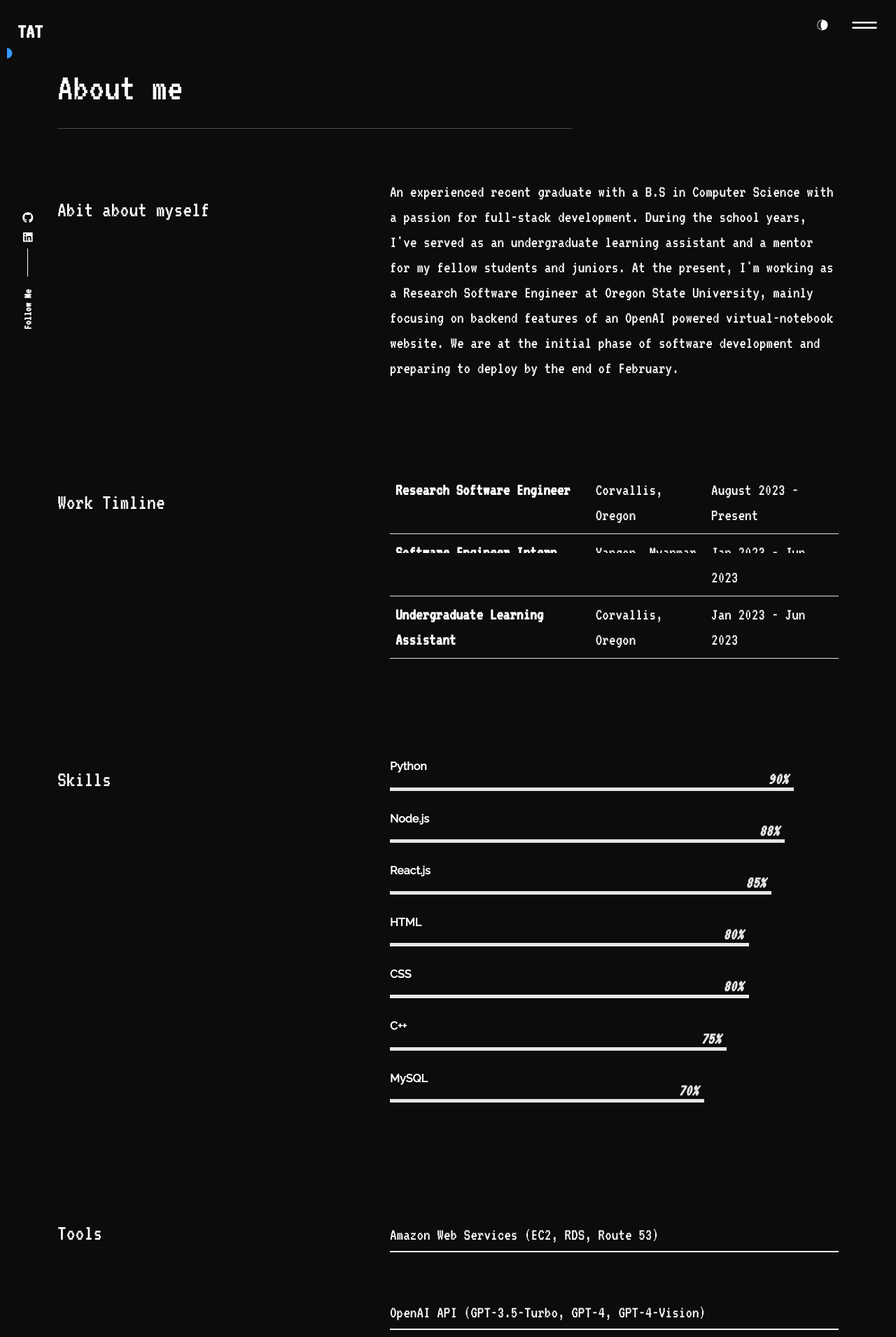
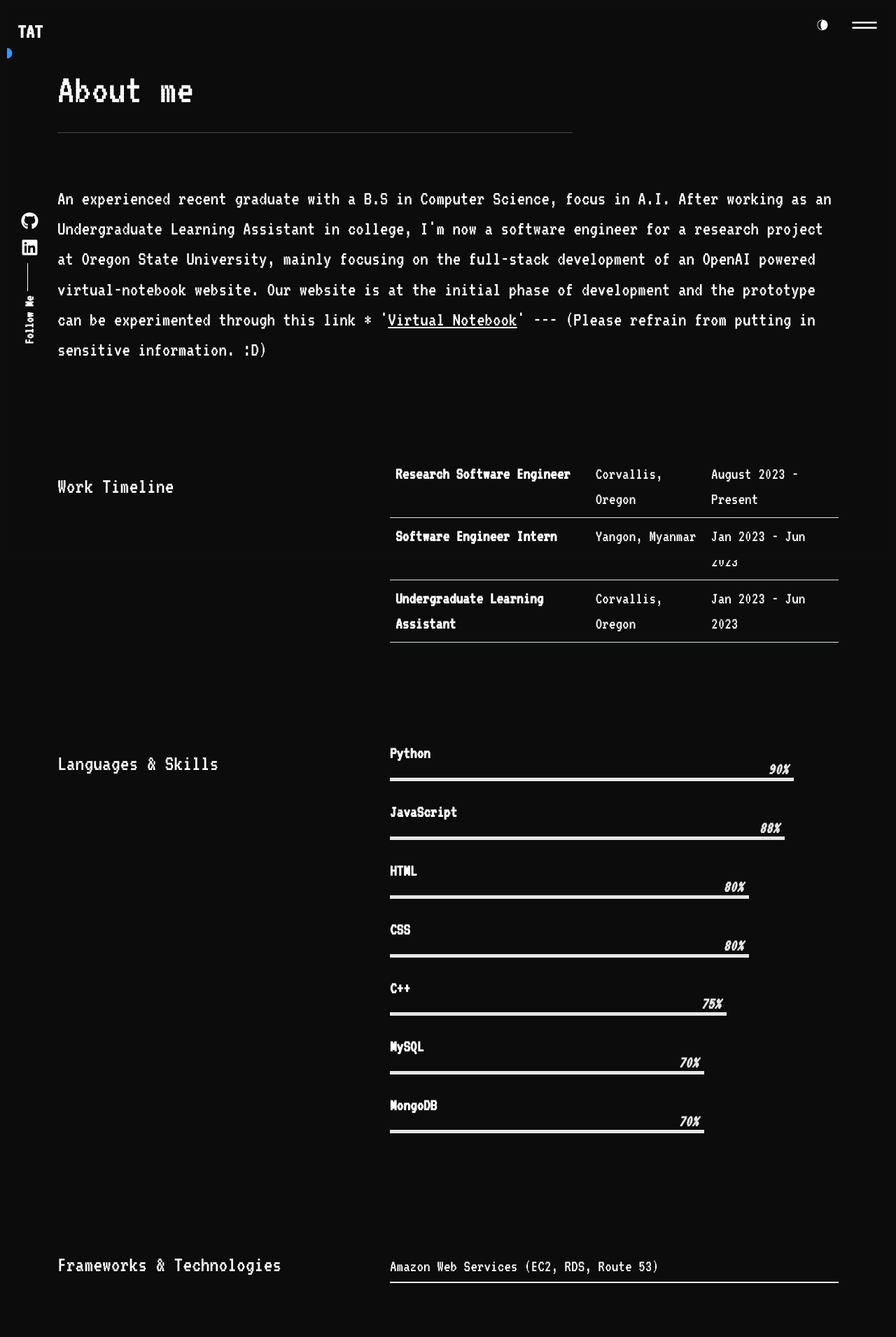
Before and after one commit to toby12352/pixel-portfolio, a React (Create React App) app: page /about in a window 1280 px wide. Shown: the top 1910 px of the page at 70% size. Built offline with nearby package versions, Linux system fonts and the light colour scheme.

Commit message:
Fixed Texts

```diff
--- a/package.json
+++ b/package.json
@@ -1,7 +1,7 @@
 {
     "name": "react-portfolio",
     "version": "0.1.0",
-    "homepage": "https://toby12352.github.io/tobythaung-personal-website/",
+    "homepage": "https://toby12352.github.io/pixel-portfolio",
     "private": true,
     "dependencies": {
         "bootstrap": "^5.2.3",
@@ -44,6 +44,6 @@
         ]
     },
     "devDependencies": {
-        "gh-pages": "^6.0.0"
+        "gh-pages": "^6.1.0"
     }
 }
--- a/src/components/socialicons/index.js
+++ b/src/components/socialicons/index.js
@@ -16,20 +16,20 @@
       <ul>
         {socialprofils.github && (
           <li>
-            <a href={socialprofils.github}>
-              <FaGithub />
+            <a href={socialprofils.github} style={{paddingRight:'1rem'}}>
+              <FaGithub/>
             </a>
           </li>
         )}
         {socialprofils.linkedin && (
           <li>
-            <a href={socialprofils.linkedin}>
-              <FaLinkedin />
+            <a href={socialprofils.linkedin} style={{paddingRight:'1rem'}}>
+              <FaLinkedin/>
             </a>
           </li>
         )}
       </ul>
-      <p style={{fontSize:'1rem'}}>Follow Me</p>
+      <p style={{paddingRight:'1rem', fontSize:'1.2rem'}}>Follow Me</p>
     </div>
   );
 };
--- a/src/components/socialicons/style.css
+++ b/src/components/socialicons/style.css
@@ -31,11 +31,12 @@
     white-space: nowrap;
     position: relative;
     transform: rotate( -90deg);
+    padding-right: 1rem;
 }
 
 .stick_follow_icon ul li {
     display: block;
-    font-size: 12px;
+    font-size: 1.2rem;
     text-align: center;
     margin-bottom: 10px;
     transition: all .3s;
--- a/src/content_option.js
+++ b/src/content_option.js
@@ -1,7 +1,7 @@
 const logotext = "TAT";
 const meta = {
     title: "Tun Aung(Toby) Thaung",
-    description: "Hello, I’m Toby, a software devloper,currently working for a research in Oregon State University",
+    description: "Hello, I’m Toby, a software devloper, currently working for a research project in Oregon State University",
 };
 
 const introdata = {
@@ -13,14 +13,12 @@
         third: "Front-End Developer",
     },
     description: "Welcome to my portfolio website! I'm a passionate Full Stack Developer with a love for crafting web experiences that are both beautiful and functional.",
-    // your_img_url: "https://images.hdqwalls.com/wallpapers/waves-4k-wm.jpg",
-    // your_img_url:"https://static.vecteezy.com/system/resources/previews/027/896/244/non_2x/lo-fi-design-bw-cute-kawaii-lo-fi-backgrounds-set-park-swimming-pool-monochromatic-2d-cartoon-landscape-illustrations-lofi-aesthetic-wallpapers-desktop-japanese-anime-scenery-dreamy-vibes-vector.jpg"
     your_img_url:"https://storage.ko-fi.com/cdn/useruploads/post/0a340988-1a6c-46bf-a17f-96c926d246ae_cloudshoritzonalwm.png",
 };
 
 const dataabout = {
     title: "Abit about myself",
-    aboutme: "An experienced recent graduate with a B.S in Computer Science with a passion for full-stack development. During the school years, I've served as an undergraduate learning assistant and a mentor for my fellow students and juniors. At the present, I'm working as a Research Software Engineer at Oregon State University, mainly focusing on backend features of an OpenAI powered virtual-notebook website. We are at the initial phase of software development and preparing to deploy by the end of February.",
+    aboutme: "An experienced recent graduate with a B.S in Computer Science, focus in A.I. After working as an Undergraduate Learning Assistant in college, I'm now a software engineer for a research project at Oregon State University, mainly focusing on the full-stack development of an OpenAI powered virtual-notebook website. Our website is at the initial phase of development and the prototype can be experimented through this link",
 };
 
 const worktimeline = [{
@@ -46,12 +44,8 @@
         value: 90,
     },
     {
-        name: "Node.js",
+        name: "JavaScript",
         value: 88,
-    },
-    {
-        name: "React.js",
-        value: 85,
     },
     {
         name: "HTML",
@@ -68,6 +62,10 @@
     {
         name: "MySQL",
         value: 70,
+    },
+    {
+        name: "MongoDB",
+        value: 70,
     }
 ];
 
@@ -76,10 +74,19 @@
         title: "Amazon Web Services (EC2, RDS, Route 53)"
     },
     {
-        title: "OpenAI API (GPT-3.5-Turbo, GPT-4, GPT-4-Vision)"
+        title: "Node.js"
+    },
+    {
+        title: "React.js"
+    },
+    {
+        title: "TailWind CSS"
     },
     {
         title: "Google Cloud"
+    },
+    {
+        title: "OpenAI API (GPT-3.5-Turbo, GPT-4, GPT-4-Vision)"
     },
     {
         title: "Docker"
@@ -88,40 +95,39 @@
 
 const dataportfolio = [
     {
-        // img: "https://static.vecteezy.com/system/resources/previews/012/581/533/non_2x/black-and-white-notebook-01-vector.jpg",
         img: "https://static.vecteezy.com/ti/vetor-gratis/p3/7816869-vector-pixel-art-book-icon-for-game-development-gratis-vetor.jpg",
-        description: "Virtual notebook website fully powered by OpenAI (Since website is unsecured right now, please refrain from putting in sensitive information.)",
+        description: "Virtual notebook website fully powered by OpenAI ---  (Since website is unsecured right now, please refrain from putting in sensitive information.⚠️)",
         link: "http://54.70.119.142:3000/"
     },
     {
-        // img:"https://static.vecteezy.com/system/resources/previews/005/749/511/original/propelier-aircraft-retro-vintage-small-plane-single-engine-contour-outline-line-icon-black-color-illustration-image-thin-flat-style-vector.jpg",
         img:"https://static.vecteezy.com/system/resources/previews/007/530/656/original/pixel-art-airplane-artwork-vector.jpg",
-        description: "Interactable website built using React & Three.js",
+        description: "3D Interactable website built using React & Three.js",
         link: "https://verdant-cupcake-e6a27a.netlify.app/"
     },
     {
-        // img: "https://static.vecteezy.com/system/resources/previews/024/672/801/original/weather-forecast-outline-web-icon-set-thin-line-icons-collection-editable-stroke-vector.jpg",
+        img:"https://static.vecteezy.com/system/resources/previews/007/581/530/original/speech-bubble-place-for-text-boxes-with-pixel-art-illustration-free-vector.jpg",
+        description: "A simple group chatroom for visitors to this website. No need to sign up! --- (Since website is unsecured right now, please refrain from putting in sensitive information.⚠️)",
+        link: "http://52.34.201.95/"
+    },
+    {
         img:"https://media.istockphoto.com/id/1015350564/vector/pixel-art-vector-weather-application-icons-set.jpg?s=612x612&w=0&k=20&c=OVdCKUnMuuaD9OuFwU0UO3N5pbClY70s42gOvysdD-I=",
-        description: "An android application, designed to deliver daily weather forecasts to users. The users can search weather forecast for 5 days with data every 3 hours by geographic coordinates.",
+        description: "Code for an android application, designed to deliver daily weather forecasts to users in a day-to-day life.",
         link: "https://github.com/toby12352/OpenWeather",
     },
     {
-        // img: "https://thumbs.dreamstime.com/b/business-woman-costume-making-presentation-explaining-charts-board-audience-conference-hall-seminar-lecture-ve-126392865.jpg",
         img:"https://community.gamedev.tv/uploads/db2322/original/3X/0/a/0a86cbc5e12df24cb8c1ae277c4332a2d2a95ad4.png",
-        description: "Tarpaulin Restful API is a lightweight course management tool aimed at enhancing database security and scalability using cutting-edge technologies.",
+        description: "Code for a lightweight course management API, designed for education industry's use and powered with enhanced database security and scalability. Similar to Canvas.",
         link: "https://github.com/toby12352/Tarpaulin-Restful-API",
     },
     {
-        // img: "https://static.vecteezy.com/system/resources/previews/027/739/083/original/simple-film-camera-icon-movie-camera-vector.jpg",
         img:"https://img.freepik.com/premium-vector/take-board-with-pixel-art-style_475147-252.jpg",
-        description: "An android application that provides users with trending rich movie and series data in a collaborative, team-oriented environment.",
+        description: "Code for an android application which provides users with the most recent trending movies and TVseries information like IMDB.",
         link: "https://github.com/toby12352/Eivom",
     },
     {
-        // img: "https://img.freepik.com/premium-vector/thin-line-teamwork-icon-like-virtual-webinar-chatroom-simple-outline-trend-modern-thought-logotype-graphic-lineart-stroke-art-design-isolated-white-concept-three-people-with-speechbubble_995545-40.jpg?w=2000",
-        img:"https://static.vecteezy.com/system/resources/previews/007/581/530/original/speech-bubble-place-for-text-boxes-with-pixel-art-illustration-free-vector.jpg",
-        description: "A simple groupchatroom for every users. No need to sign up!",
-        link: "https://github.com/toby12352/react-chatroom"
+        img:"https://i.ibb.co/ygvbhVM/resume-logo3.png",
+        description: "Please contact me for freelance or job offers😁! (P.S: The code for all the projects above can be found within my github repo)",
+        link: "https://drive.google.com/file/d/1wW88zD5Dfdm17QRZGes-QDMBwgohXy6O/view?usp=sharing"
     }
 ];
 
--- a/src/pages/about/index.js
+++ b/src/pages/about/index.js
@@ -21,23 +21,22 @@
         </Helmet>
         <Row className="mb-5 mt-3 pt-md-3">
           <Col lg="8">
-            <h1 className="display-4 mb-4">About me</h1>
+            <h1 className="display-4 mb-4" style={{fontSize:'3.8rem'}}>About me</h1>
             <hr className="t_border my-4 ml-0 text-left" />
           </Col>
         </Row>
         <Row className="sec_sp">
-          <Col lg="5">
-            <h3 className="color_sec py-4" style={{fontSize:'2rem'}}>{dataabout.title}</h3>
-          </Col>
-          <Col lg="7" className="d-flex align-items-center">
-            <div style={{fontSize:'1.5rem'}}>
-              <p>{dataabout.aboutme}</p>
+            <div style={{fontSize:'1.8rem'}}>
+              <p>{dataabout.aboutme} * '
+                <span>
+                  <a target='_blank' href='http://54.70.119.142:3000/'>Virtual Notebook</a>' --- (Please refrain from putting in sensitive information. :D)
+                </span>
+              </p>
             </div>
-          </Col>
         </Row>
         <Row className=" sec_sp">
           <Col lg="5">
-            <h3 className="color_sec py-4" style={{fontSize:'2rem'}}>Work Timline</h3>
+            <h3 className="color_sec py-4" style={{fontSize:'2rem'}}>Work Timeline</h3>
           </Col>
           <Col lg="7">
             <table className="table caption-top">
@@ -57,13 +56,13 @@
         </Row>
         <Row className="sec_sp">
           <Col lg="5">
-            <h3 className="color_sec py-4" style={{fontSize:'2rem'}}>Skills</h3>
+            <h3 className="color_sec py-4" style={{fontSize:'2rem'}}> Languages & Skills</h3>
           </Col>
           <Col lg="7">
             {skills.map((data, i) => {
               return (
                 <div key={i}>
-                  <h3 className="progress-title">{data.name}</h3>
+                  <h3 className="progress-title" style={{fontFamily: "'VT323', monospace", fontSize:'1.5rem'}}>{data.name}</h3>
                   <div className="progress">
                     <div
                       className="progress-bar"
@@ -82,7 +81,7 @@
         </Row>
         <Row className="sec_sp">
           <Col lang="5">
-            <h3 className="color_sec py-4" style={{fontSize:'2rem'}}>Tools</h3>
+            <h3 className="color_sec py-4" style={{fontSize:'2rem'}}>Frameworks & Technologies</h3>
           </Col>
           <Col lg="7">
             {tools.map((data, i) => {
--- a/src/pages/contact/index.js
+++ b/src/pages/contact/index.js
@@ -74,7 +74,7 @@
         </Helmet>
         <Row className="mb-5 mt-3 pt-md-3">
           <Col lg="8">
-            <h1 className="display-4 mb-4">Contact Me</h1>
+            <h1 className="display-4 mb-4" style={{fontSize:'3.8rem'}}>Contact Me</h1>
             <hr className="t_border my-4 ml-0 text-left" />
           </Col>
         </Row>
--- a/src/pages/portfolio/index.js
+++ b/src/pages/portfolio/index.js
@@ -15,7 +15,7 @@
         </Helmet>
         <Row className="mb-5 mt-3 pt-md-3">
           <Col lg="8">
-            <h1 className="display-4 mb-4"> Portfolio </h1>{" "}
+            <h1 className="display-4 mb-4" style={{fontSize:'3.8rem'}}> Portfolio </h1>{" "}
             <hr className="t_border my-4 ml-0 text-left" />
           </Col>
         </Row>
@@ -25,8 +25,8 @@
               <div key={i} className="po_item">
                 <img src={data.img} alt="" />
                 <div className="content">
-                  <p>{data.description}</p>
-                  <a href={data.link}>view project</a>
+                  <p style={{fontSize:'1.5rem'}}>{data.description}</p>
+                  <a target="_blank" href={data.link} style={{fontSize:'1.5rem'}}>view</a>
                 </div>
               </div>
             );
```
Also changed, not shown: src/header/index.js (+4 -4 lines), src/header/style.css (+14 -1 lines), 9 other files (tests, documents, lock files or other folders).
